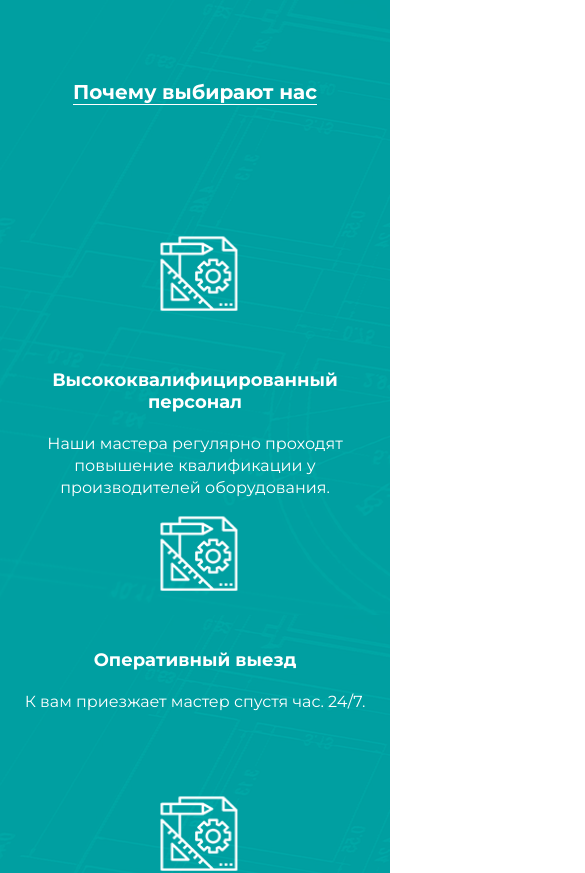
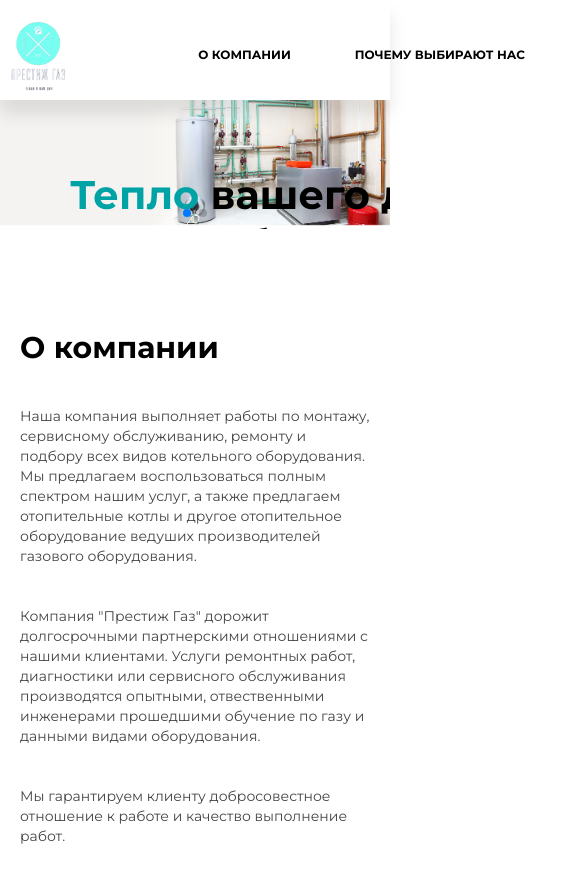
Before and after one commit to AlexandrSyvorotkin/prestige-gas, a Next.js app: page / in a window 390 px wide. Shown: the top 873 px of the page, 585 px wide, since content can reach past the window. Built offline with nearby package versions, Linux system fonts and the light colour scheme.

Commit message:
work stages layout responsive

```diff
--- a/src/components/WorkStages/WorkStages.module.scss
+++ b/src/components/WorkStages/WorkStages.module.scss
@@ -15,6 +15,12 @@
 	  border-bottom: solid 1px;
 	  font-size: 40px;
 	  font-weight: bold;
+	  @media (max-width: 768px) {
+		font-size: 35px;
+	  }
+	  @media (max-width: 576px) {
+		font-size: 20px;
+	  }
 	}
   }
   .stages {
@@ -24,6 +30,9 @@
 	align-items: center;
 	flex-wrap: wrap;
 	margin-top: 100px;
+	@media (max-width: 768px) {
+	  gap: 50px;
+	}
   }
   .stage {
 	display: flex;
@@ -31,6 +40,12 @@
 	align-items: center;
 	gap: 20px;
 	max-width: 300px;
+	@media (max-width: 768px) {
+	  height: 300px;
+	}
+	@media (max-width: 576px) {
+	  height: 230px;
+	}
   }
   .title {
 	font-weight: bold;
@@ -64,10 +79,32 @@
 	align-items: center;
 	font-size: 36px;
 	font-weight: bold;
+	@media (max-width: 992px) {
+	  width: 50px;
+	  height: 50px;
+	  font-size: 30px;
+	}
+	@media (max-width: 576px) {
+	  width: 30px;
+	  height: 30px;
+	  font-size: 25px;
+	}
   }
 
   .dashed {
 	width: 150px;
 	border-top: 2px dashed white;
+	@media (max-width: 1200px) {
+	  width: 120px;
+	}
+	@media (max-width: 992px) {
+	  width: 100px;
+	}
+	@media (max-width: 768px) {
+	  width: 80px;
+	}
+	@media (max-width: 576px) {
+	  width: 40px;
+	}
   }
 }
--- a/src/pages/index.js
+++ b/src/pages/index.js
@@ -28,25 +28,25 @@ const Home = () => {
 
     return (
         <>
-            {/*<Header*/}
-            {/*    scrollAbout={scrollAbout}*/}
-            {/*    scrollToWhy={scrollToWhy}*/}
-            {/*    scrollToPrices={scrollToPrices}*/}
-            {/*    scrollToStages={scrollToStages}*/}
-            {/*    scrollToReviews={scrollToReviews}*/}
-            {/*    scrollToContacts={scrollToContacts}*/}
-            {/*/>*/}
-            {/*<div className={styles.header_wrapper}/>*/}
-            {/*<SliderMain/>*/}
-            {/*<AboutCompany scroll={scrollAbout}/> +*/}
+            <Header
+                scrollAbout={scrollAbout}
+                scrollToWhy={scrollToWhy}
+                scrollToPrices={scrollToPrices}
+                scrollToStages={scrollToStages}
+                scrollToReviews={scrollToReviews}
+                scrollToContacts={scrollToContacts}
+            />
+            <div className={styles.header_wrapper}/>
+            <SliderMain/>
+            <AboutCompany scroll={scrollAbout}/> +
             <Why scroll={scrollToWhy}/> +
-            {/*<Prices scroll={scrollToPrices}/>*/}
-            {/*<WorkStages scroll={scrollToStages}/>*/}
-            {/*<Reviews scroll={scrollToReviews}/>*/}
-            {/*<Certificates /> +*/}
-            {/*<Contacts scroll={scrollToContacts}/>*/}
-            {/*<Consultation /> +*/}
-            {/*<OurWork/> +*/}
+            <Prices scroll={scrollToPrices}/>
+            <WorkStages scroll={scrollToStages}/> +
+            <Reviews scroll={scrollToReviews}/>
+            <Certificates /> +
+            <Contacts scroll={scrollToContacts}/>
+            <Consultation /> +
+            <OurWork/> +
         </>
     )
 }
```
